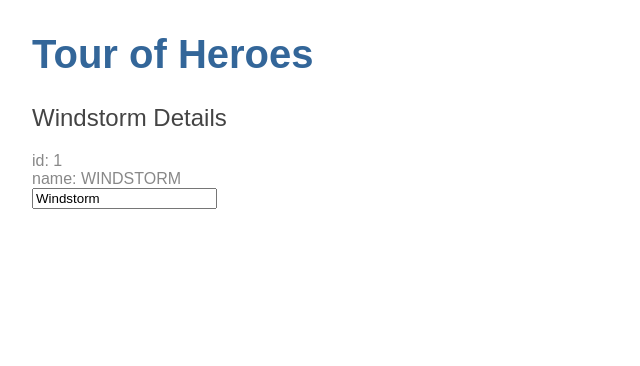
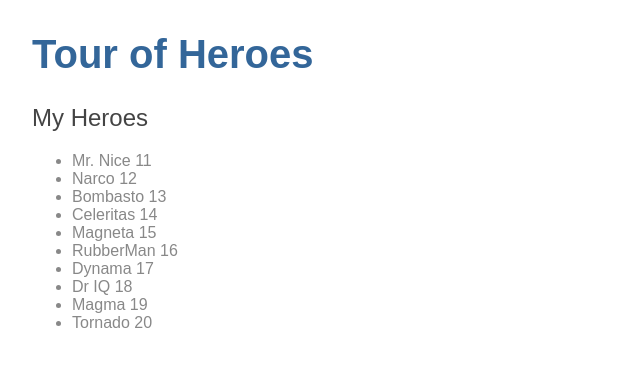
Before and after one commit to anciferovapolina/test-angular-project, an Angular app: page / in a window 1280 px wide. Shown: the top 366 px of the page, without its empty margins (0-640 px from the left). Built offline with nearby package versions, Linux system fonts and the light colour scheme.

Commit message:
4. Displaying a List (not ready)

```diff
--- a/src/app/heroes/heroes.component.html
+++ b/src/app/heroes/heroes.component.html
@@ -1,4 +1,14 @@
-<h2>{{hero.name}} Details</h2>
+<h2>My Heroes</h2>
+<ul class="heroes">
+  <li *ngFor="let hero of heroes" (click)="onSelect(hero)">
+    {{hero.name}}
+    <span class="badge">{{hero.id}}</span>
+  </li>
+</ul>
+
+
+
+<!--<h2>{{hero.name}} Details</h2>
 <div><span>id: </span>{{hero.id}}</div>
 <div><span>name: </span>{{hero.name | uppercase}}</div>
 
@@ -6,4 +16,4 @@
   <label>
     <input [(ngModel)]="hero.name" placeholder="name">
   </label>
-</div>
+</div>-->
--- a/src/app/heroes/heroes.component.ts
+++ b/src/app/heroes/heroes.component.ts
@@ -1,5 +1,6 @@
 import {Component, OnInit} from '@angular/core';
 import {Hero} from '../hero';
+import { HEROES } from '../mock-heroes';
 
 @Component({
   selector: 'app-heroes',
@@ -8,10 +9,11 @@
 })
 
 export class HeroesComponent implements OnInit {
-  hero: Hero = {
+ /* hero: Hero = {
     id: 1,
     name: 'Windstorm'
-  };
+  };*/
+  heroes = HEROES;
 
   ngOnInit() {
 
--- /dev/null
+++ b/src/app/mock-heroes.ts
@@ -0,0 +1,14 @@
+import { Hero } from './hero';
+
+export const HEROES: Hero[] = [
+  { id: 11, name: 'Mr. Nice' },
+  { id: 12, name: 'Narco' },
+  { id: 13, name: 'Bombasto' },
+  { id: 14, name: 'Celeritas' },
+  { id: 15, name: 'Magneta' },
+  { id: 16, name: 'RubberMan' },
+  { id: 17, name: 'Dynama' },
+  { id: 18, name: 'Dr IQ' },
+  { id: 19, name: 'Magma' },
+  { id: 20, name: 'Tornado' }
+];
```
